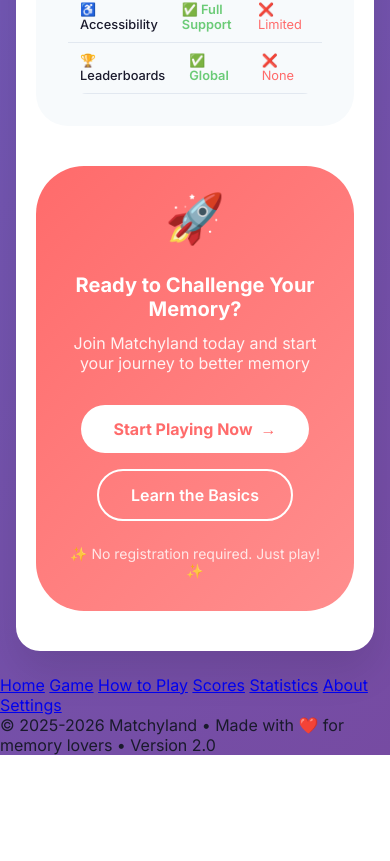
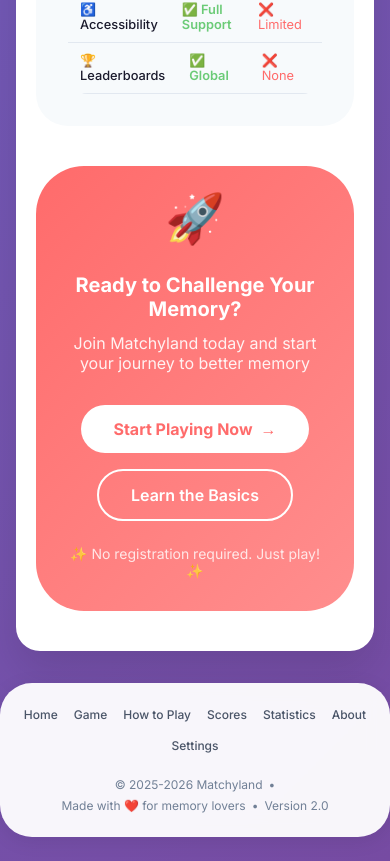
Before and after one commit to min-thu-myat/matchyland, a plain HTML site: page index.html in a window 390 px wide. Shown: the part 3678-4539 px from the top of the page. Before the commit the page ends 4433 px from the top, so only its background shows below. Drawn offline with Linux system fonts and the light colour scheme.

Commit message:
Update style.css

```diff
--- a/style.css
+++ b/style.css
@@ -2947,3 +2947,114 @@
         grid-template-columns: 1fr;
     }
 }
+
+.simple-footer {
+    text-align: center;
+    padding: 40px 32px;
+    margin-top: 48px;
+    margin-bottom: 32px;
+    background: rgba(255, 255, 255, 0.95);
+    border-radius: 48px;
+    backdrop-filter: blur(10px);
+    box-shadow: 0 4px 20px rgba(0, 0, 0, 0.08);
+    transition: all 0.3s ease;
+    max-width: 1150px;
+    margin-left: auto;
+    margin-right: auto;
+    width: 100%;
+}
+
+.footer-links-simple {
+    display: flex;
+    justify-content: center;
+    gap: 40px;
+    flex-wrap: wrap;
+    margin-bottom: 24px;
+}
+
+.footer-links-simple a {
+    color: #4a5568;
+    text-decoration: none;
+    font-weight: 500;
+    font-size: 1rem;
+    transition: color 0.2s;
+}
+
+.footer-links-simple a:hover {
+    color: #FF6B6B;
+}
+
+.footer-copyright-simple {
+    color: #718096;
+    font-size: 0.9rem;
+    display: flex;
+    justify-content: center;
+    align-items: center;
+    gap: 10px;
+    flex-wrap: wrap;
+}
+
+.footer-heart-simple {
+    color: #FF6B6B;
+}
+
+/* Dark Mode */
+body.dark-mode .simple-footer {
+    background: rgba(30, 30, 46, 0.95);
+}
+
+body.dark-mode .footer-links-simple a {
+    color: #a0aec0;
+}
+
+body.dark-mode .footer-links-simple a:hover {
+    color: #FF6B6B;
+}
+
+/* High Contrast */
+body.high-contrast .simple-footer {
+    background: black;
+    border: 2px solid white;
+}
+
+body.high-contrast .footer-links-simple a {
+    color: white;
+}
+
+/* Mobile Responsive */
+@media (max-width: 768px) {
+    .simple-footer {
+        padding: 28px 24px;
+        border-radius: 32px;
+        margin-top: 32px;
+        margin-bottom: 24px;
+        max-width: 100%;
+    }
+
+    .footer-links-simple {
+        gap: 24px;
+    }
+
+    .footer-links-simple a {
+        font-size: 0.85rem;
+    }
+
+    .footer-copyright-simple {
+        font-size: 0.75rem;
+        gap: 6px;
+    }
+}
+
+@media (max-width: 480px) {
+    .simple-footer {
+        padding: 24px 20px;
+    }
+
+    .footer-links-simple {
+        gap: 16px;
+    }
+
+    .footer-links-simple a {
+        font-size: 0.75rem;
+    }
+}
```
